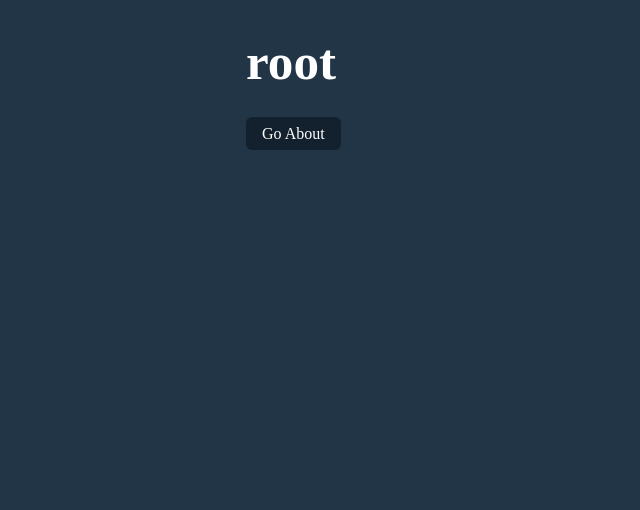
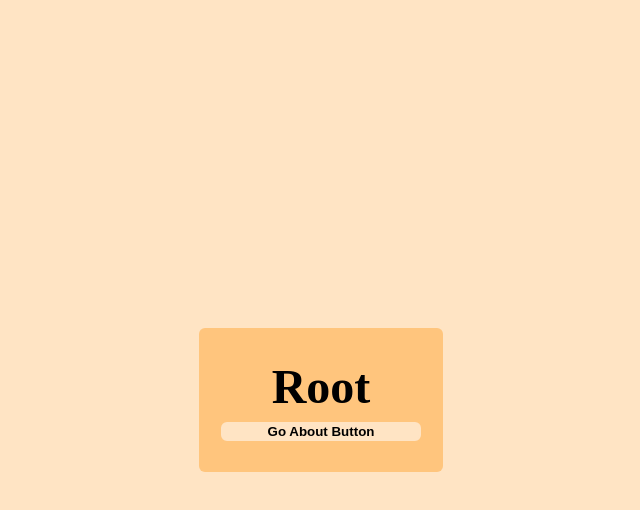
Before and after one commit to ysjkof/react-router, a React (Vite) app: page / in a window 1280 px wide. Shown: the top 510 px of the page, without its empty margins (319-959 px from the left). Built offline with nearby package versions, Linux system fonts and the light colour scheme.

Commit message:
chore: CSS 수정

```diff
--- a/src/index.css
+++ b/src/index.css
@@ -1,38 +1,43 @@
-a {
-  font-weight: 500;
-  color: white;
-  text-decoration: none;
-  background-color: #12212d;
-  padding: 0.5rem 1rem;
+* {
+  padding: 0;
+  margin: 0;
+}
+#root {
+  height: 100vh;
+  width: 100vw;
+  background-color: bisque;
+  display: flex;
+  justify-content: center;
+  align-items: center;
+}
+
+.box {
+  background-color: rgb(255, 197, 125);
+  padding: 1.4rem;
+  border-radius: 6px;
+  display: flex;
+  justify-content: center;
+  align-item: center;
+  flex-direction: column;
+  width: 200px;
+  height: 100px;
+  gap: 0.5rem;
+}
+
+.box h1 {
+  font-size: 3rem;
+  font-weight: 800;
+  text-align: center;
+  text-transform: capitalize;
+}
+.box a {
+  text-align: center;
+  font-weight: 600;
+  color: black;
+}
+.box button {
+  font-weight: 600;
+  background-color: bisque;
+  border: 2px solid bisque;
   border-radius: 6px;
 }
-a:hover {
-}
-
-body {
-  margin: 0;
-  display: flex;
-  width: 100vw;
-  height: 100vh;
-  background-color: #213547;
-  color: white;
-}
-
-#root {
-  width: 100%;
-  height: 100%;
-}
-
-h1 {
-  font-size: 3.2em;
-  line-height: 1.1;
-}
-
-.root,
-.about {
-  margin-left: auto;
-  margin-right: auto;
-  width: 150px;
-}
-.root {
-}
--- a/src/pages/About.tsx
+++ b/src/pages/About.tsx
@@ -1,8 +1,8 @@
 export default function About() {
   return (
-    <div className="about">
+    <div className="box">
       <h1>about</h1>
-      <a href="/">Go Main</a>
+      <a href="/">Go Main Link</a>
     </div>
   );
 }
--- a/src/pages/Root.tsx
+++ b/src/pages/Root.tsx
@@ -1,8 +1,17 @@
+import { useRouter } from '../Router';
+
 export default function Root() {
+  const { push } = useRouter();
+
+  const goAbout = () => {
+    push('/about');
+  };
   return (
-    <div className="root">
+    <div className="box">
       <h1>root</h1>
-      <a href="/about">Go About</a>
+      <button type="button" onClick={goAbout}>
+        Go About Button
+      </button>
     </div>
   );
 }
```
